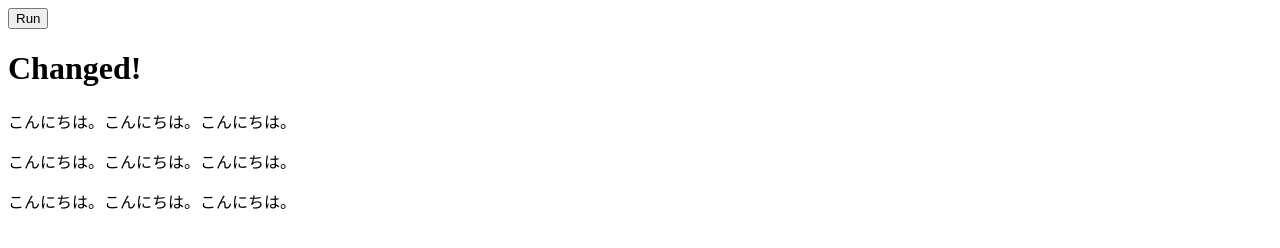
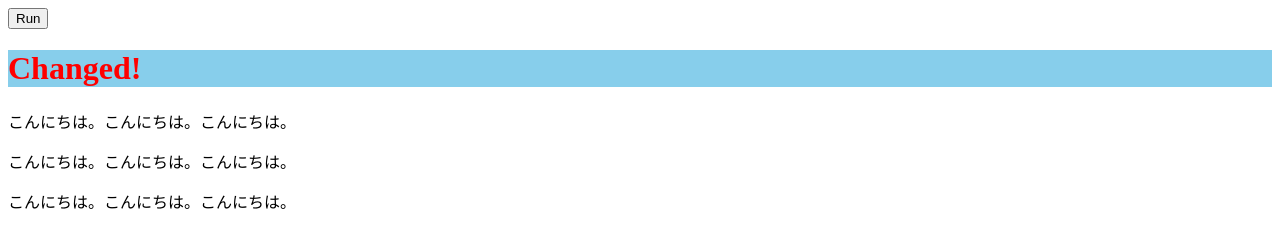
Before and after one commit to Ryo-15/JavaScriptBasics, a plain HTML site: page index2.html in a window 1280 px wide. Both pictures are taken after a click on the button "Run". Drawn offline with Linux system fonts and the light colour scheme.

Commit message:
[finish]basic_javascript_dom_lesson6

```diff
--- a/index2.html
+++ b/index2.html
@@ -8,7 +8,7 @@
 <body>
 <button>Run</button>
 
-  <h1 id='target'>ドットインストール</h1>
+  <h1 id='target' title="見出しです！">ドットインストール</h1>
   <p>こんにちは。こんにちは。こんにちは。</p>
   <p>こんにちは。こんにちは。こんにちは。</p>
   <p>こんにちは。こんにちは。こんにちは。</p>
--- a/js/main2.js
+++ b/js/main2.js
@@ -2,6 +2,11 @@
 
 {
   document.querySelector('button').addEventListener('click', () => {
-    document.getElementById('target').textContent = 'Changed!';
+    const targetNode = document.getElementById('target');
+
+    targetNode.textContent = 'Changed!';
+    targetNode.title = 'This is title!';
+    targetNode.style.color = 'red';
+    targetNode.style.backgroundColor = 'skyblue';
   });
 }
```
